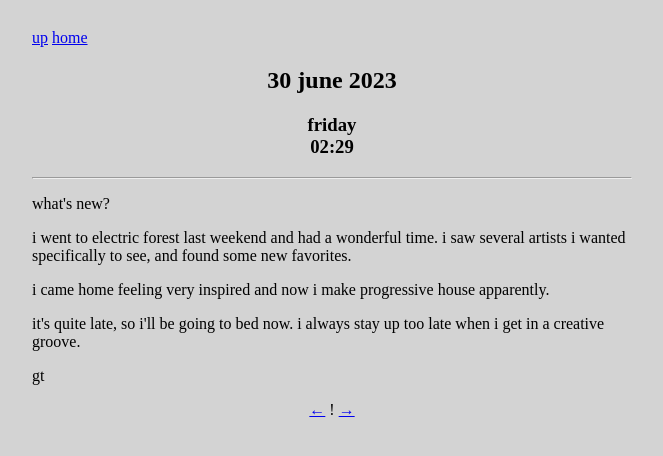
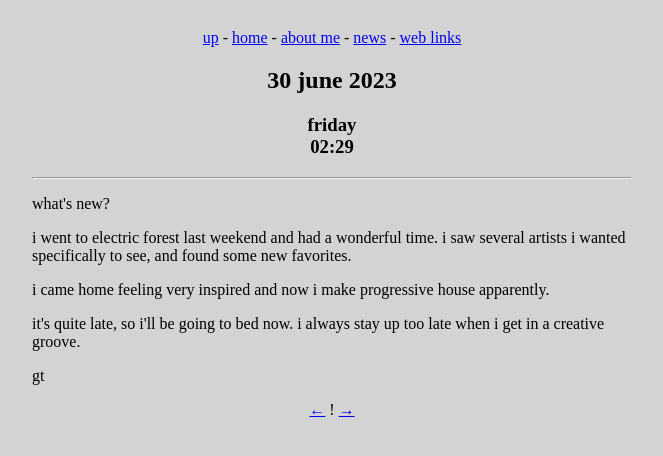
Before and after one commit to takodag/godteeth, a plain HTML site: page blog/2023/june/20230630.html in a window 1280 px wide. Shown: the whole page, without its empty margins (308-971 px from the left). Drawn offline with Linux system fonts and the light colour scheme.

Commit message:
Update 20230630.html
updated nav

```diff
--- a/blog/2023/june/20230630.html
+++ b/blog/2023/june/20230630.html
@@ -14,8 +14,7 @@
 
     <header>
       <nav>
-        <p><a href="../june23.html">up</a>
-        <a href="../../../index.html">home</a></p>
+        <p style="text-align: center"><a href="../june23.html">up</a> - <a href="../../../index.html">home</a> - <a href="../../../aboutMe.html">about me</a> - <a href="../../../news.html">news</a> - <a href="../../../misc/coolSites.html">web links</a></p>
       </nav>
       <h2>30 june 2023</h2>
       <h3>friday<br />
```
